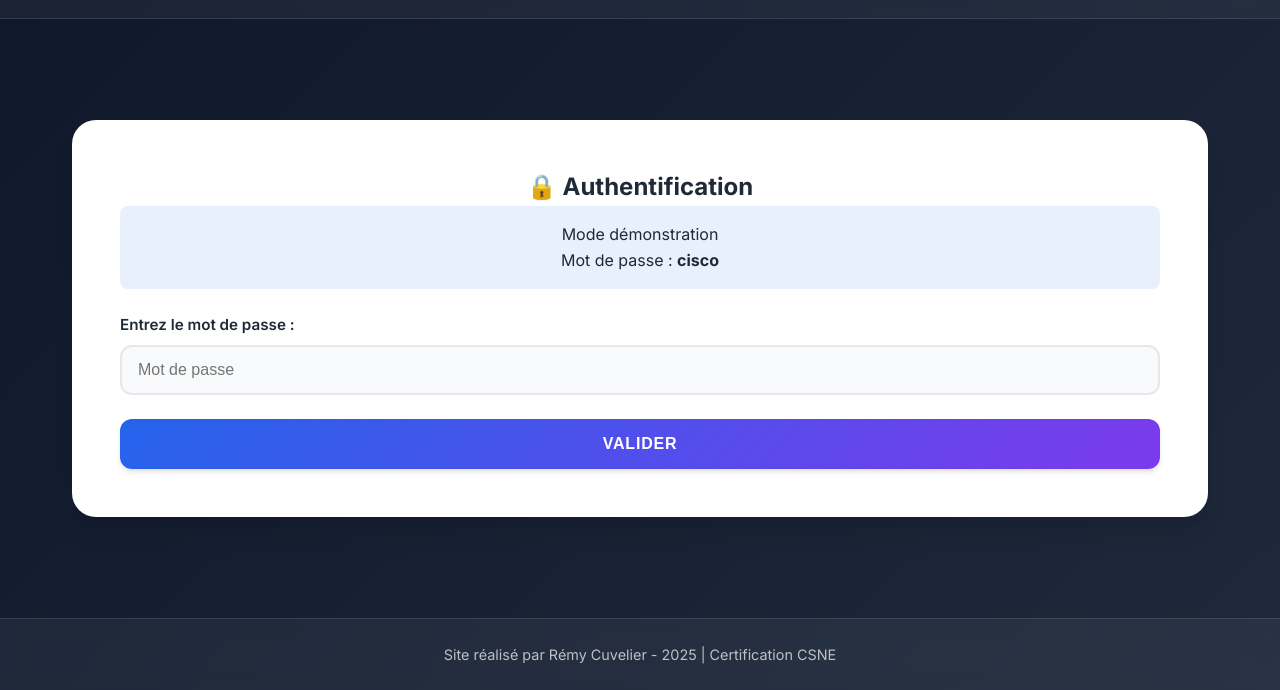
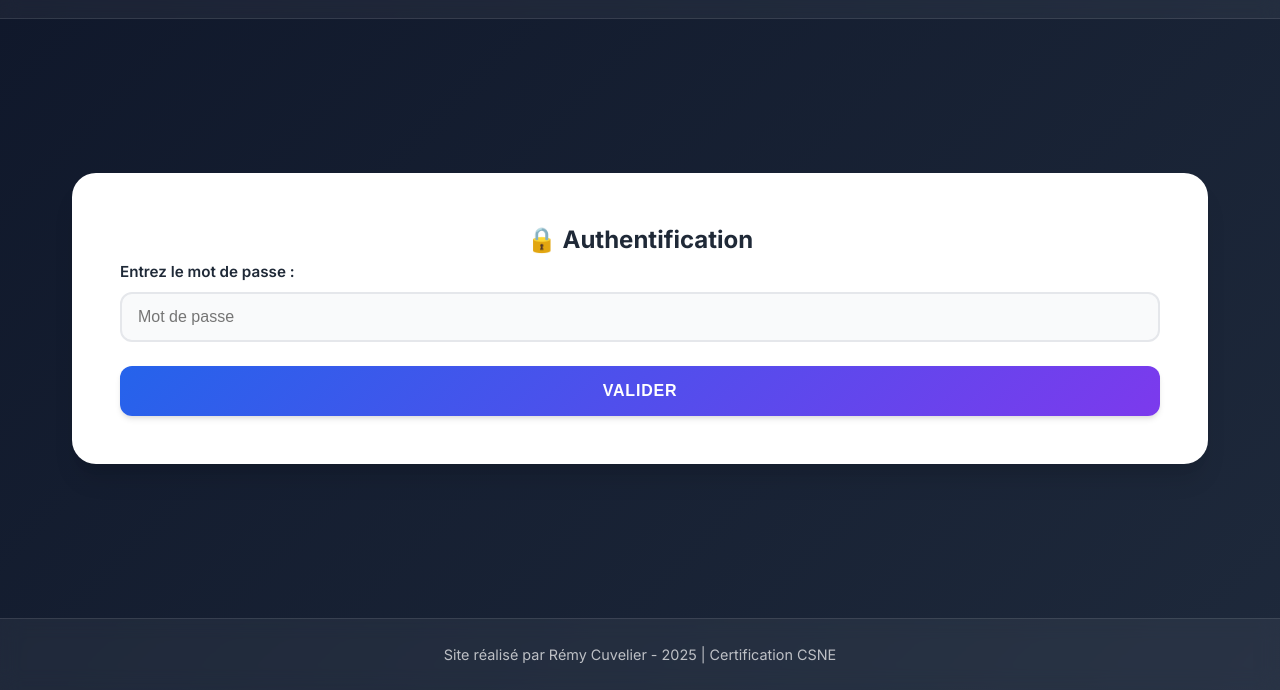
Before and after one commit to Rem7474/CSNE, a plain HTML site: page index.html in a window 1280 px wide. Shown: the part 110-800 px from the top of the page. Drawn offline with Linux system fonts and the light colour scheme.

Commit message:
Remove demonstration mode message and password display from login section

```diff
--- a/index.html
+++ b/index.html
@@ -25,10 +25,6 @@
         <section id="login-section">
             <div id="login-card" class="quiz-card">
                 <h2>🔒 Authentification</h2>
-                <div style="background: rgba(37, 99, 235, 0.1); padding: 1rem; border-radius: 0.5rem; margin-bottom: 1.5rem; text-align: center;">
-                    <p>Mode démonstration</p>
-                    <p>Mot de passe : <strong>cisco</strong></p>
-                </div>
                 <form id="login-form">
                     <div class="form-group">
                         <label for="password">Entrez le mot de passe :</label>
```
